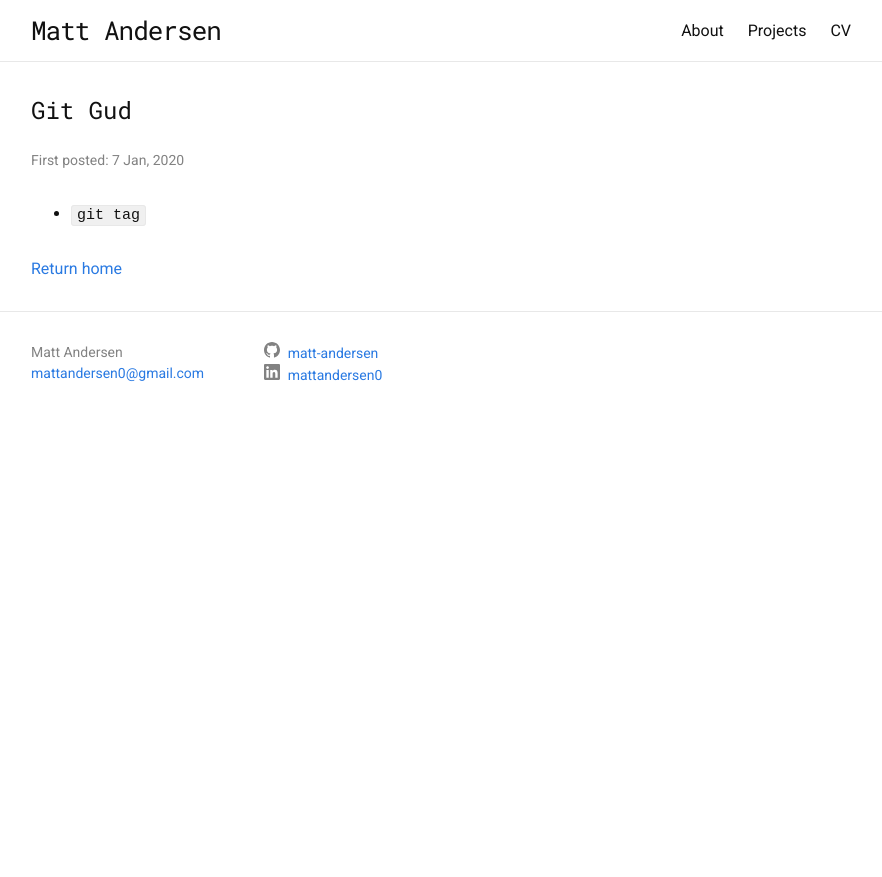
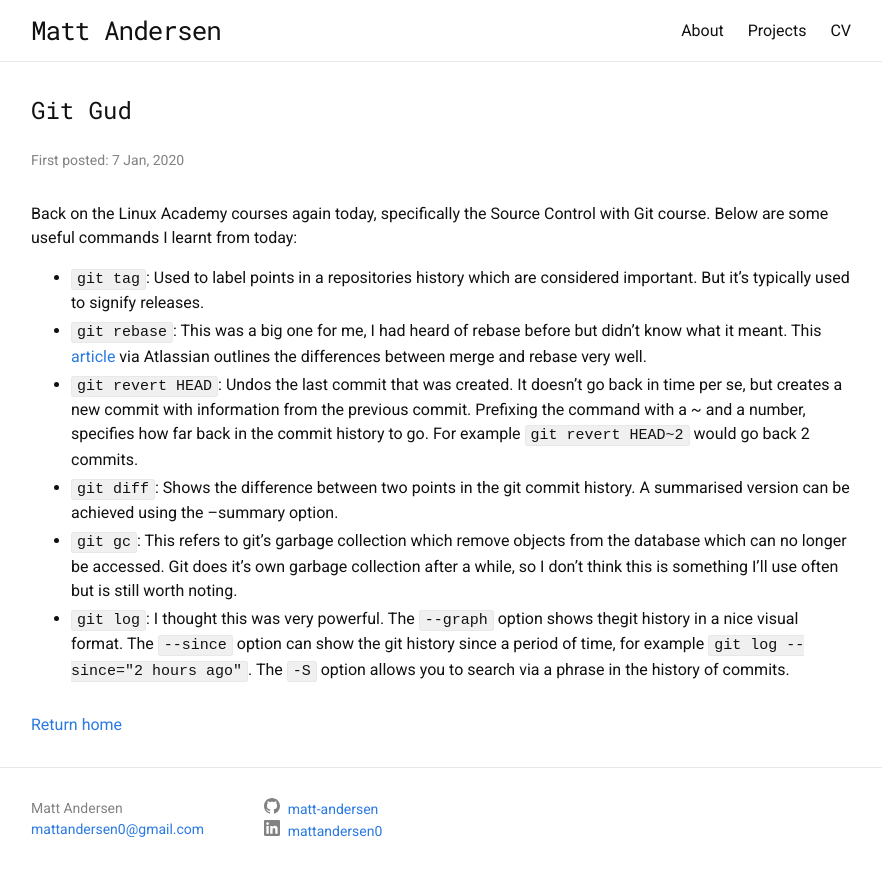
Before and after one commit to matt-andersen/mattandersen.dev, a Jekyll site: the page built from _posts/2020-01-07-git-gud/2020-01-07-git-gud.md, in a window 1280 px wide. Shown: the top 877 px of the page, without its empty margins (199-1081 px from the left). Built offline with Jekyll 4.4.1, drawn with Linux system fonts in a browser that asks for light colours.

Commit message:
Reduce margin on post dot points

```diff
--- a/_layouts/post.html
+++ b/_layouts/post.html
@@ -12,7 +12,7 @@
 
   </header>
 
-  <main class="page-content">
+  <main class="page-content post-content">
     {{ content }}
   </main>
 
--- a/_posts/2020-01-07-git-gud/2020-01-07-git-gud.md
+++ b/_posts/2020-01-07-git-gud/2020-01-07-git-gud.md
@@ -6,4 +6,15 @@
 pin: false
 ---
 
-- `git tag`
+Back on the Linux Academy courses again today, specifically the Source Control with Git course. Below are some useful commands I learnt from today:
+
+- `git tag`: Used to label points in a repositories history which are considered important. But it's typically used to signify releases.
+- `git rebase`: This was a big one for me, I had heard of rebase before but didn't know what it meant. This [article](https://www.atlassian.com/git/tutorials/merging-vs-rebasing) via Atlassian outlines the differences between merge and rebase very well.
+
+- `git revert HEAD`: Undos the last commit that was created. It doesn't go back in time per se, but creates a new commit with information from the previous commit. Prefixing the command with a ~ and a number, specifies how far back in the commit history to go. For example `git revert HEAD~2` would go back 2 commits.
+
+- `git diff`: Shows the difference between two points in the git commit history. A summarised version can be achieved using the --summary option.
+
+- `git gc`: This refers to git's garbage collection which remove objects from the database which can no longer be accessed. Git does it's own garbage collection after a while, so I don't think this is something I'll use often but is still worth noting.
+
+- `git log`: I thought this was very powerful. The `--graph` option shows thegit history in a nice visual format. The `--since` option can show the git history since a period of time, for example `git log --since="2 hours ago"`. The `-S` option allows you to search via a phrase in the history of commits.
--- /dev/null
+++ b/_sass/pages/_posts.scss
@@ -0,0 +1,4 @@
+.post-content li p {
+  margin-top: 4px;
+  margin-bottom: 4px;
+}
--- a/assets/css/styles.scss
+++ b/assets/css/styles.scss
@@ -9,3 +9,4 @@
 @import 'layout/footer';
 
 @import 'pages/index';
+@import 'pages/posts';
```
